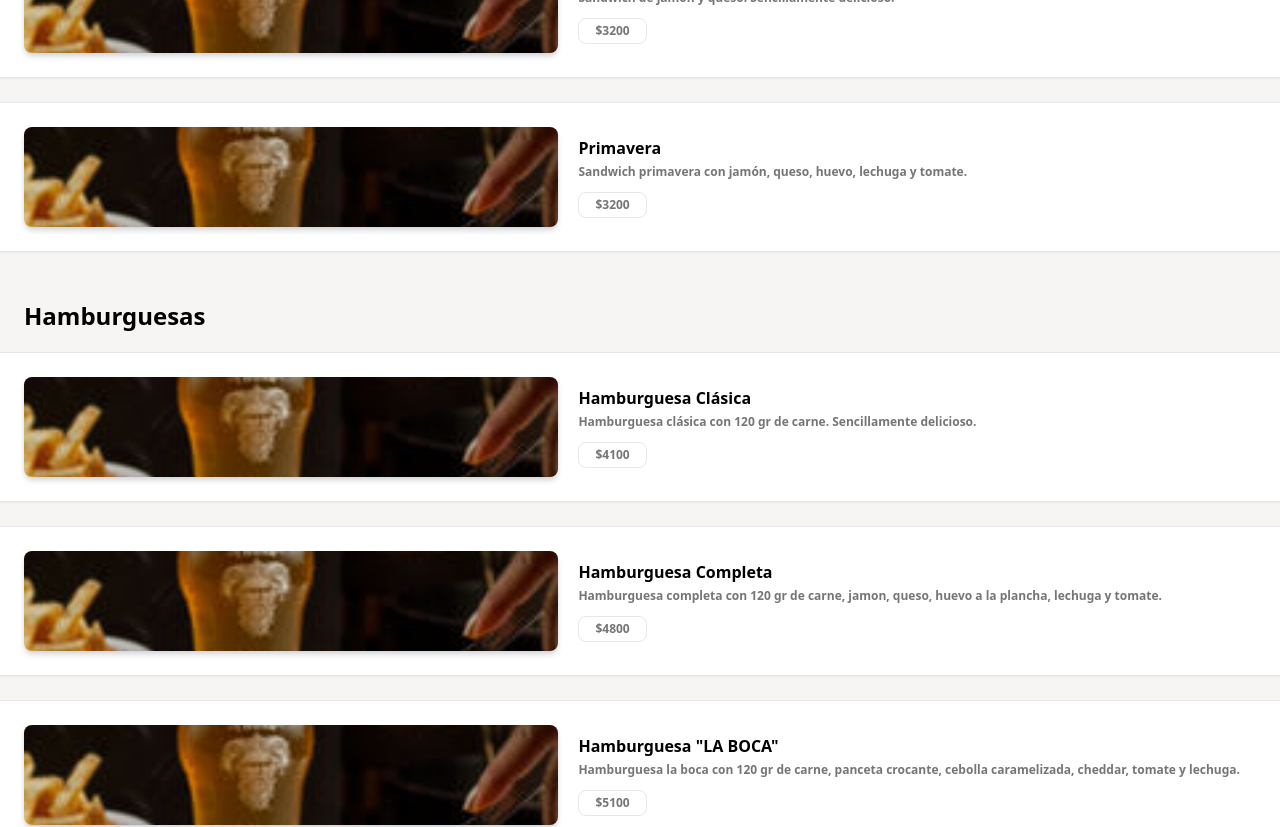
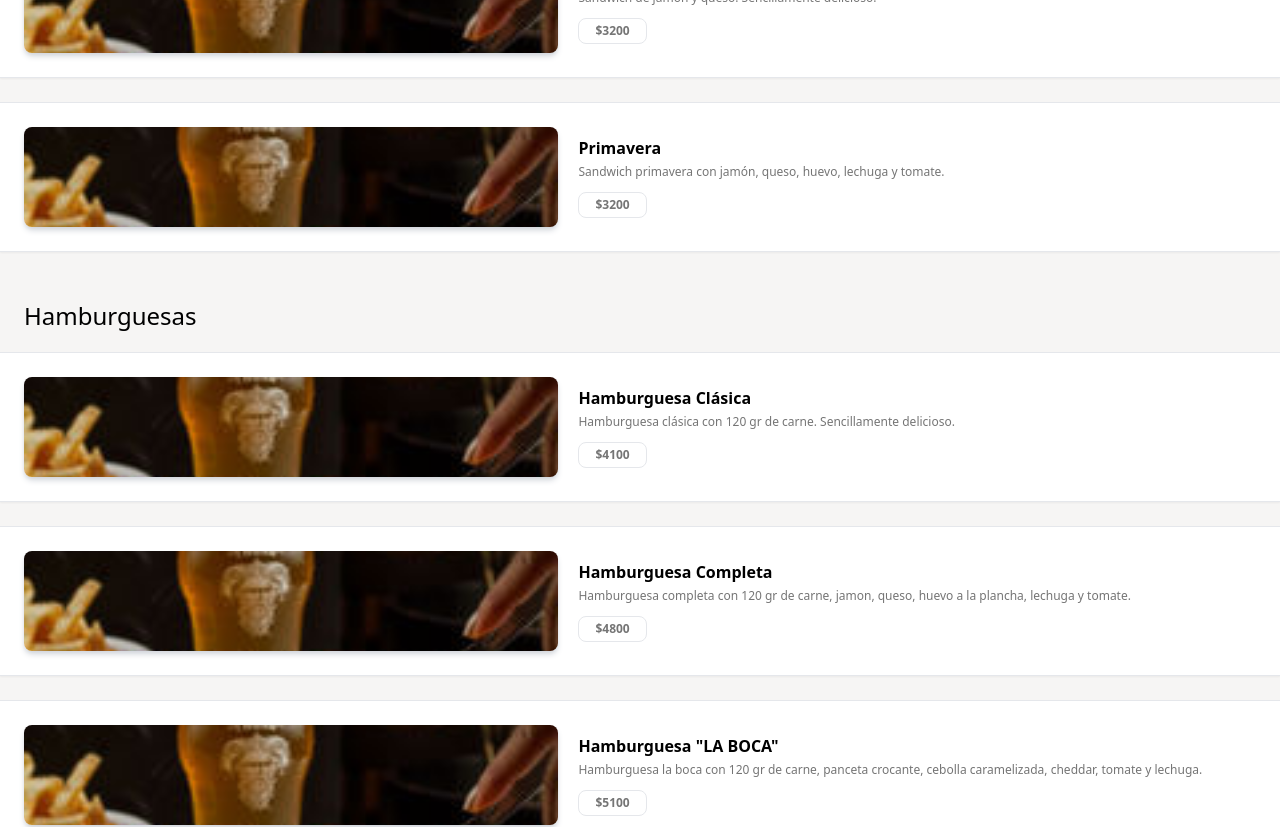
Before and after one commit to Lucasnu-star/Barlovento, a React (Vite) app: page / in a window 1280 px wide. Shown: the part 2425-3252 px from the top of the page. Built offline with nearby package versions, Linux system fonts and the light colour scheme.

Commit message:
Update Section.jsx

```diff
--- a/src/components/Section.jsx
+++ b/src/components/Section.jsx
@@ -6,7 +6,7 @@ function Section() {
 	return (
 		<div className="flex flex-col w-full">
 			{dataMenues.map(menu => (
-				<div key={menu.id} className="text-2xl font-bold my-3 scroll-mt-16" id={menu.id}>
+				<div key={menu.id} className="text-2xl my-3 scroll-mt-16" id={menu.id}>
 					<h1 className=" w-fit mx-6">{menu.title}</h1>
 					<h3 className="text-sm text-gray-500 mb-5 px-6">{menu?.subTitle}</h3>
 					{menu?.items?.map((item, index) => (
```
